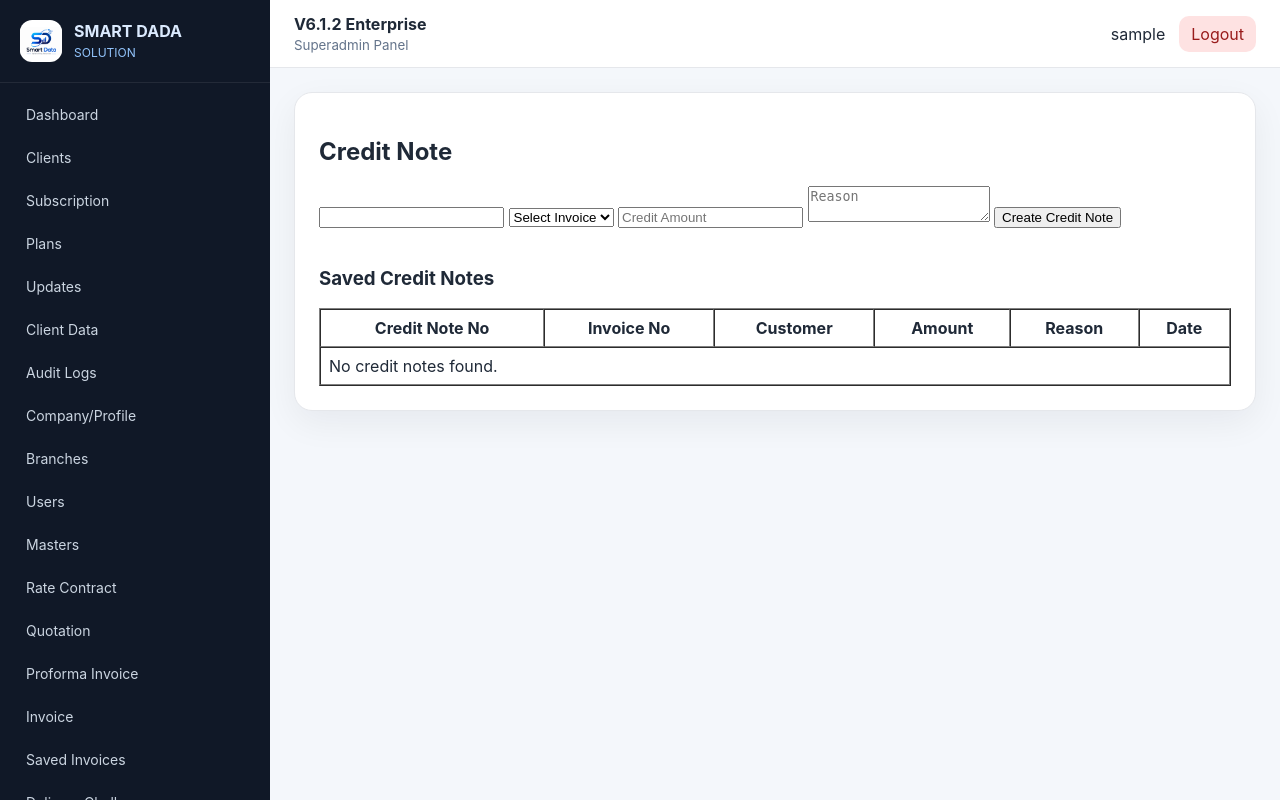
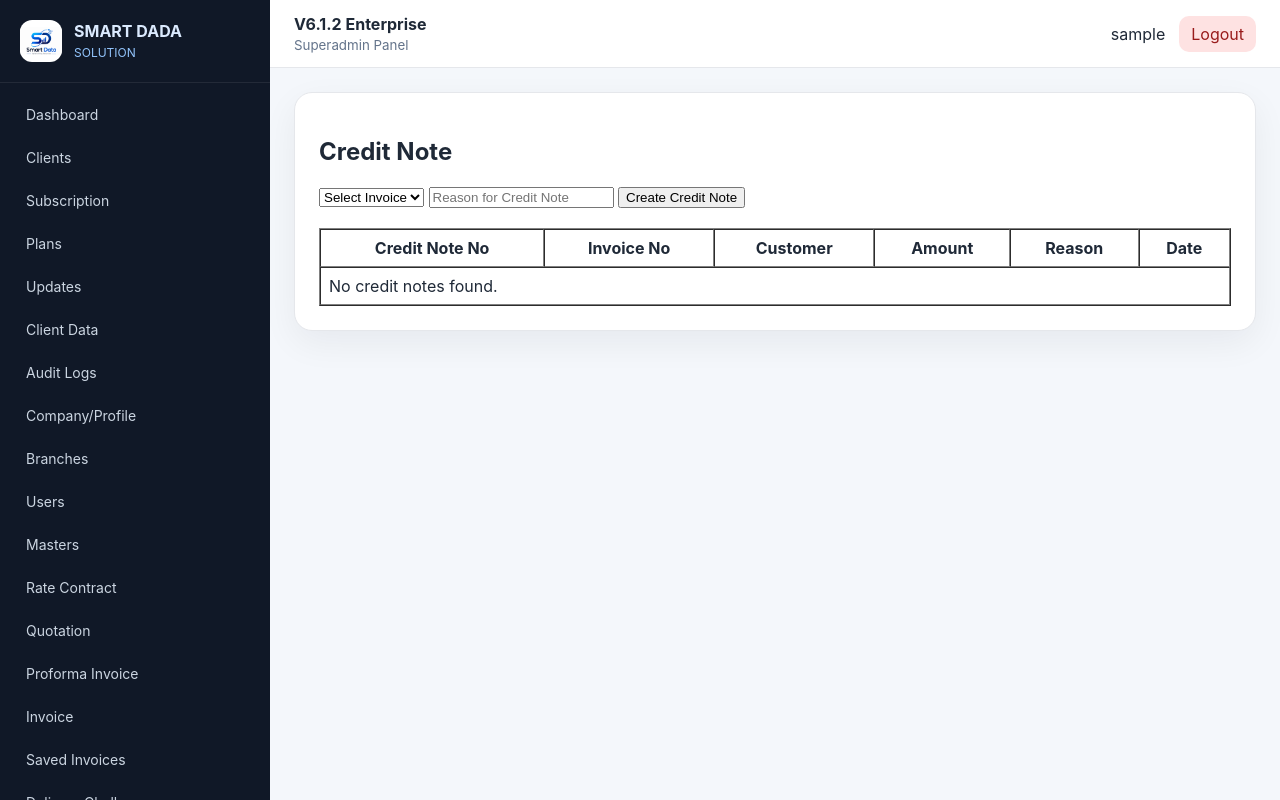
Before and after one commit to dsanjib174-sketch/SD_Invoice_V6_1_2_Enterprise, a Flask app: page /credit-note in a window 1280 px wide. Run offline with Flask 3, Linux system fonts and the light colour scheme; the visitor is signed in with stand-in values (Sample User, id 1).

Commit message:
Update credit_note.html

```diff
--- a/app/templates/documents/credit_note.html
+++ b/app/templates/documents/credit_note.html
@@ -2,25 +2,45 @@
 {% block content %}
 <section>
 <h2>Credit Note</h2>
-<form method="POST" class="grid">
-<input name="credit_note_no" value="{{ doc_no }}" readonly>
+
+<form method="POST">
 <select name="invoice_id" required>
-  <option value="">Select Invoice</option>
-  {% for inv in invoices %}<option value="{{ inv.id }}">{{ inv.invoice_no }} - {{ inv.customer_name }} - ₹{{ inv.grand_total }}</option>{% endfor %}
+<option value="">Select Invoice</option>
+{% for i in invoices %}
+<option value="{{ i.id }}">{{ i.invoice_no }} - {{ i.customer_name }} - {{ i.grand_total }}</option>
+{% endfor %}
 </select>
-<input name="amount" placeholder="Credit Amount">
-<textarea name="reason" placeholder="Reason"></textarea>
+
+<input name="reason" placeholder="Reason for Credit Note" required>
 <button type="submit">Create Credit Note</button>
 </form>
+
 <br>
-<h3>Saved Credit Notes</h3>
+
 <table border="1" cellpadding="8" cellspacing="0" width="100%">
-<tr><th>Credit Note No</th><th>Invoice No</th><th>Customer</th><th>Amount</th><th>Reason</th><th>Date</th></tr>
-{% if credit_notes %}
-{% for cn in credit_notes %}
-<tr><td>{{ cn.credit_note_no }}</td><td>{{ cn.invoice_no }}</td><td>{{ cn.customer_name }}</td><td>₹{{ cn.amount }}</td><td>{{ cn.reason }}</td><td>{{ cn.created_at }}</td></tr>
+<tr>
+<th>Credit Note No</th>
+<th>Invoice No</th>
+<th>Customer</th>
+<th>Amount</th>
+<th>Reason</th>
+<th>Date</th>
+</tr>
+
+{% if notes %}
+{% for n in notes %}
+<tr>
+<td>{{ n.credit_note_no }}</td>
+<td>{{ n.invoice_no }}</td>
+<td>{{ n.customer_name }}</td>
+<td>{{ n.amount }}</td>
+<td>{{ n.reason }}</td>
+<td>{{ n.created_at }}</td>
+</tr>
 {% endfor %}
-{% else %}<tr><td colspan="6">No credit notes found.</td></tr>{% endif %}
+{% else %}
+<tr><td colspan="6">No credit notes found.</td></tr>
+{% endif %}
 </table>
 </section>
 {% endblock %}
```
